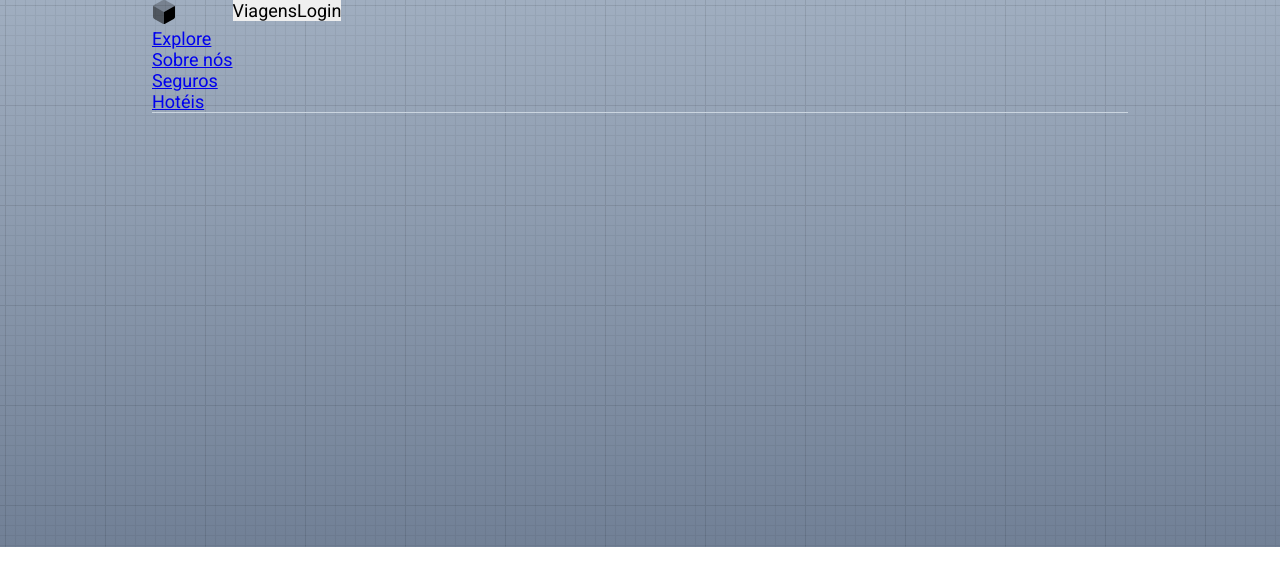
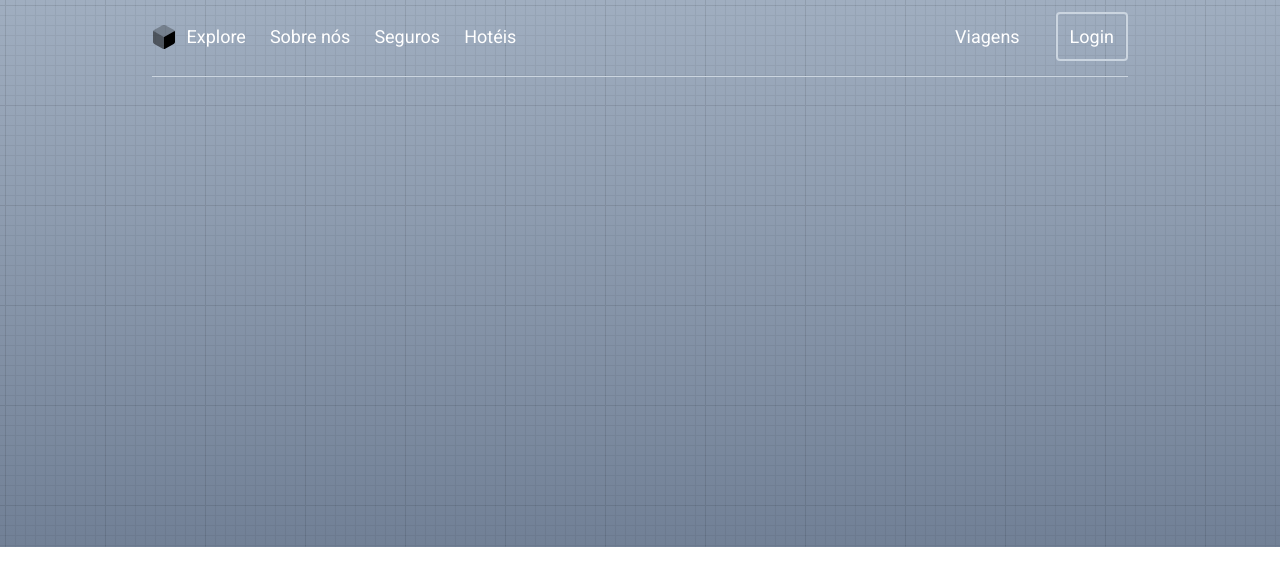
Before and after one commit to MarcosWillianR/teste-frontend2, a React (Create React App) app: page / in a window 1280 px wide. Shown: the top 586 px of the page. Built offline with nearby package versions, Linux system fonts and the light colour scheme.

Commit message:
desktop header done

```diff
--- a/src/components/Header/styles.ts
+++ b/src/components/Header/styles.ts
@@ -2,7 +2,10 @@ import styled from 'styled-components';
 import { container } from '../../styles/mixins';
 import {
   BORDER_COLOR,
+  BORDER_RADIUS_4,
   MAIN_COLOR_DARK,
+  MAIN_COLOR_LIGHT,
+  LIGHT_COLOR,
   LABEL_COLOR,
 } from '../../styles/variables';
 
@@ -13,19 +16,64 @@ interface MobileHeaderContentProps {
 export const Container = styled.header`
   ${container};
   height: 60px;
+  padding: 12px;
 `;
 
 export const HeaderContent = styled.div`
+  width: 100%;
   display: flex;
   align-items: center;
   border-bottom: 1px solid ${BORDER_COLOR};
+  padding-bottom: 15px;
+  margin-bottom: 15px;
 `;
 
 export const DesktopHeaderContent = styled.div`
+  width: 100%;
   display: flex;
+  align-items: center;
+  justify-content: space-between;
 
   @media screen and (max-width: 760px) {
     display: none;
+  }
+
+  button {
+    background: 0;
+    color: ${MAIN_COLOR_LIGHT};
+    border: 2px solid ${BORDER_COLOR};
+    border-radius: ${BORDER_RADIUS_4};
+    padding: 12px;
+    transition: color 0.5s linear;
+
+    &:hover {
+      color: ${LIGHT_COLOR};
+    }
+  }
+
+  button:first-of-type {
+    margin-right: 24px;
+    border: 0;
+  }
+
+  ul {
+    display: flex;
+    align-items: center;
+
+    img {
+      margin-right: 10.5px;
+    }
+
+    a {
+      margin-right: 24px;
+      text-decoration: none;
+      color: ${MAIN_COLOR_LIGHT};
+      transition: color 0.5s linear;
+
+      &:hover {
+        color: ${LIGHT_COLOR};
+      }
+    }
   }
 `;
 
```
